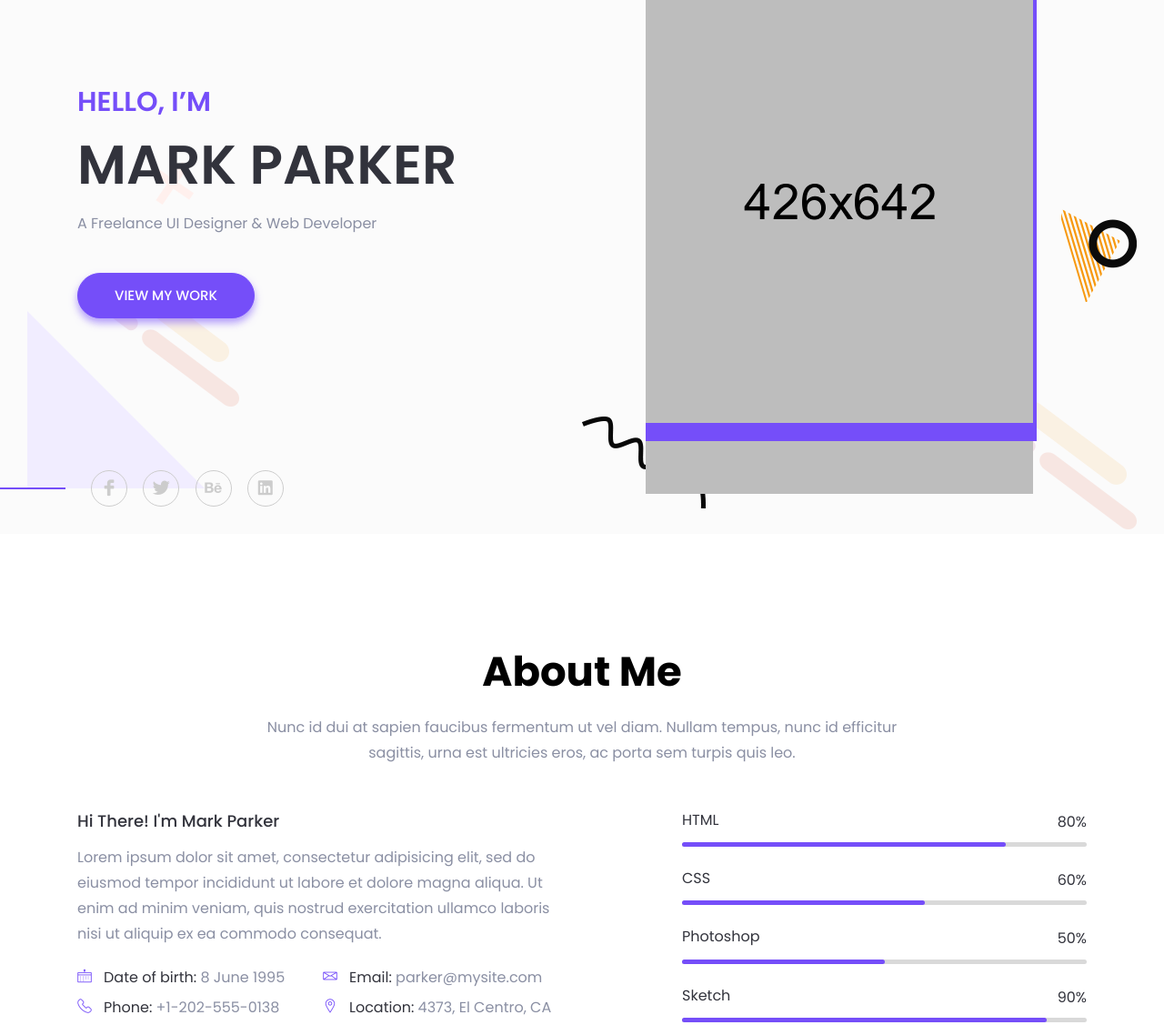
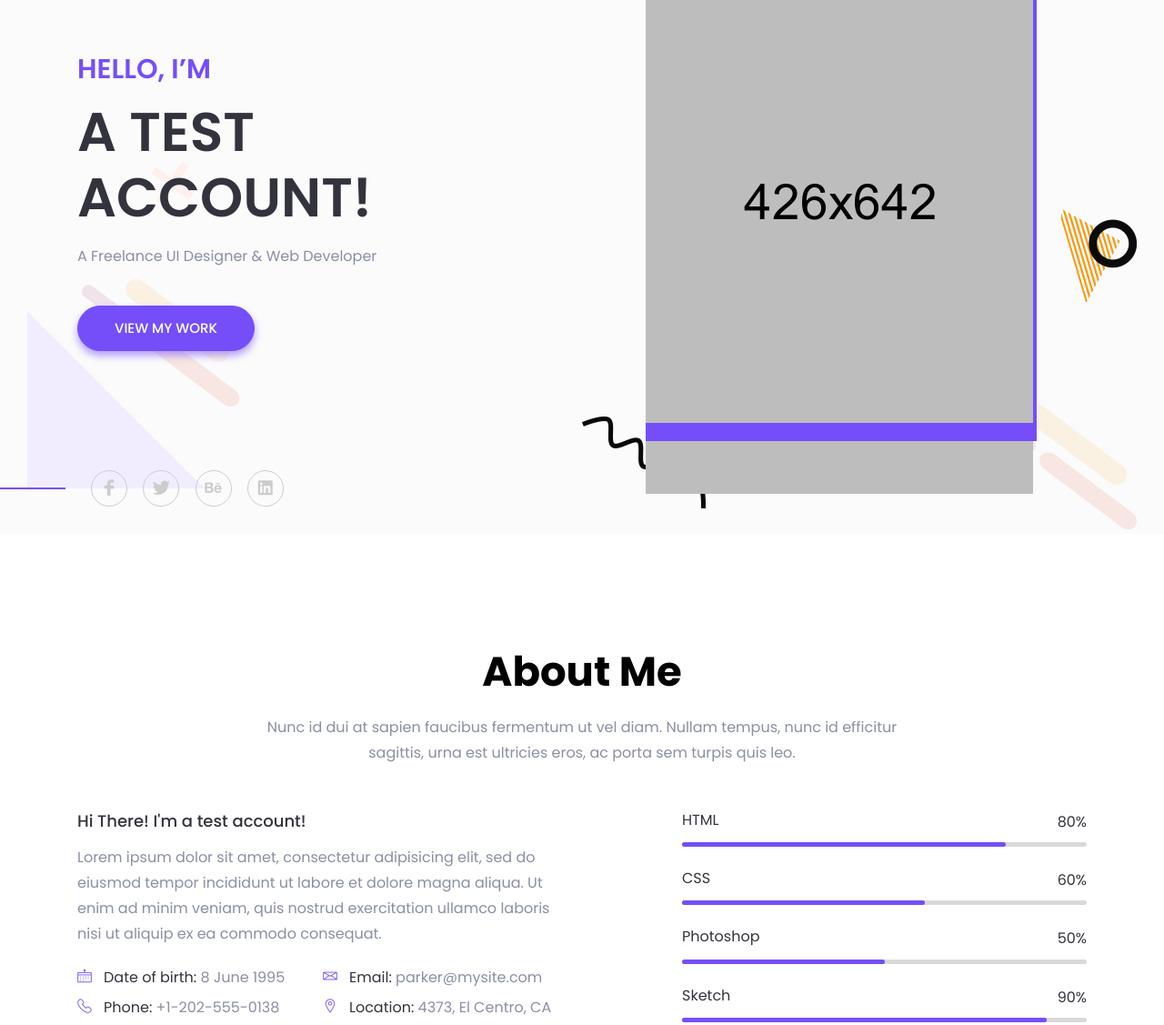
Before and after one commit to hodgeplodge/hodgeplodge.github.io, a plain HTML site: page index.html in a window 1280 px wide. Shown: the part 233-1360 px from the top of the page at 91% size. Drawn offline with Linux system fonts and the light colour scheme; files whose address does not match are found by name.

Commit message:
Update index.html

```diff
--- a/index.html
+++ b/index.html
@@ -125,7 +125,7 @@
                     <div class="col-xl-5 col-lg-6">
                         <div class="header-content-right">
                             <h4 class="sub-title">Hello, I’m</h4>
-                            <h1 class="title">Mark Parker</h1>
+                            <h1 class="title">a test account!</h1>
                             <p>A Freelance UI Designer & Web Developer</p>
                             <a class="main-btn" href="#work">View my Work</a>
                         </div> <!-- header content right -->
@@ -173,7 +173,7 @@
             <div class="row">
                 <div class="col-lg-6">
                     <div class="about-content mt-50">
-                        <h5 class="about-title">Hi There! I'm Mark Parker</h5>
+                        <h5 class="about-title">Hi There! I'm a test account!</h5>
                         <p>Lorem ipsum dolor sit amet, consectetur adipisicing elit, sed do eiusmod tempor incididunt ut labore et dolore magna aliqua. Ut enim ad minim veniam, quis nostrud exercitation ullamco laboris nisi ut aliquip ex ea commodo consequat.</p>
                         <ul class="clearfix">
                             <li>
```
